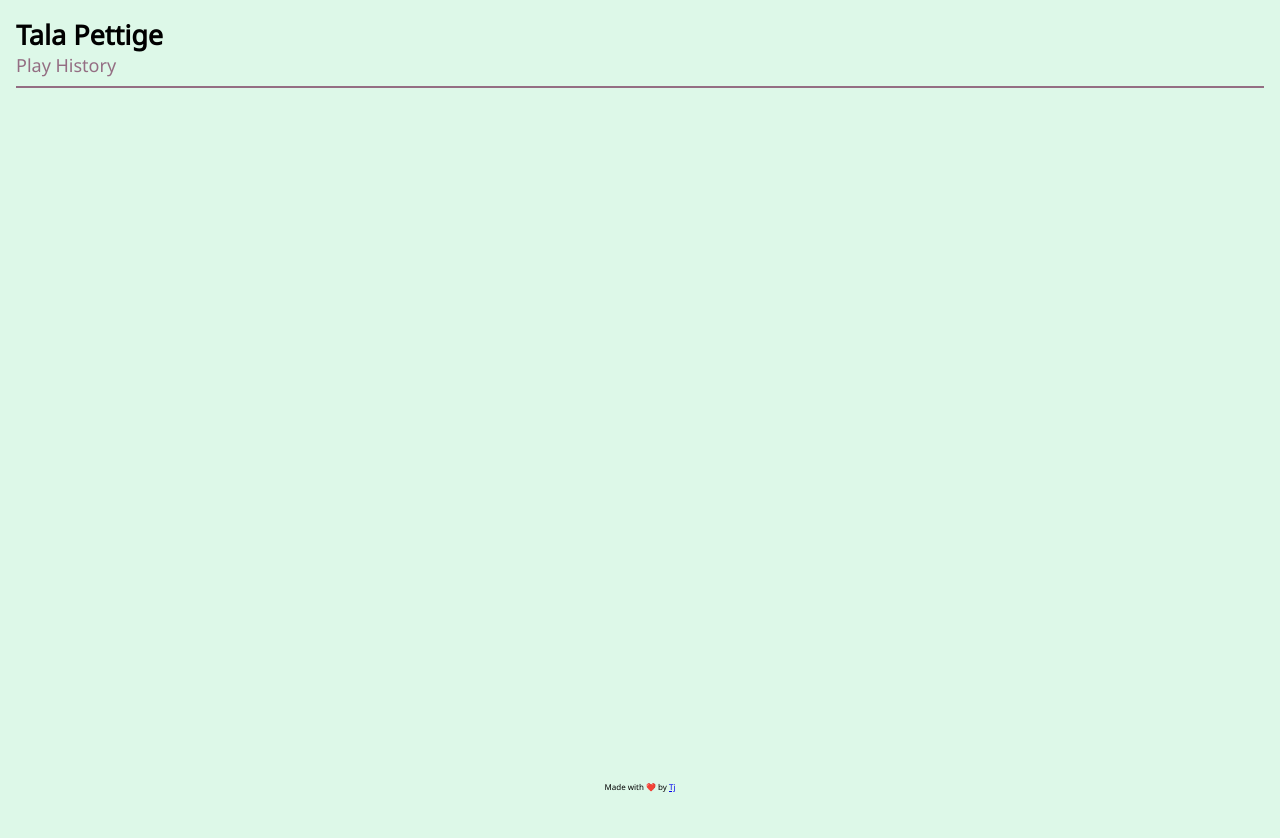
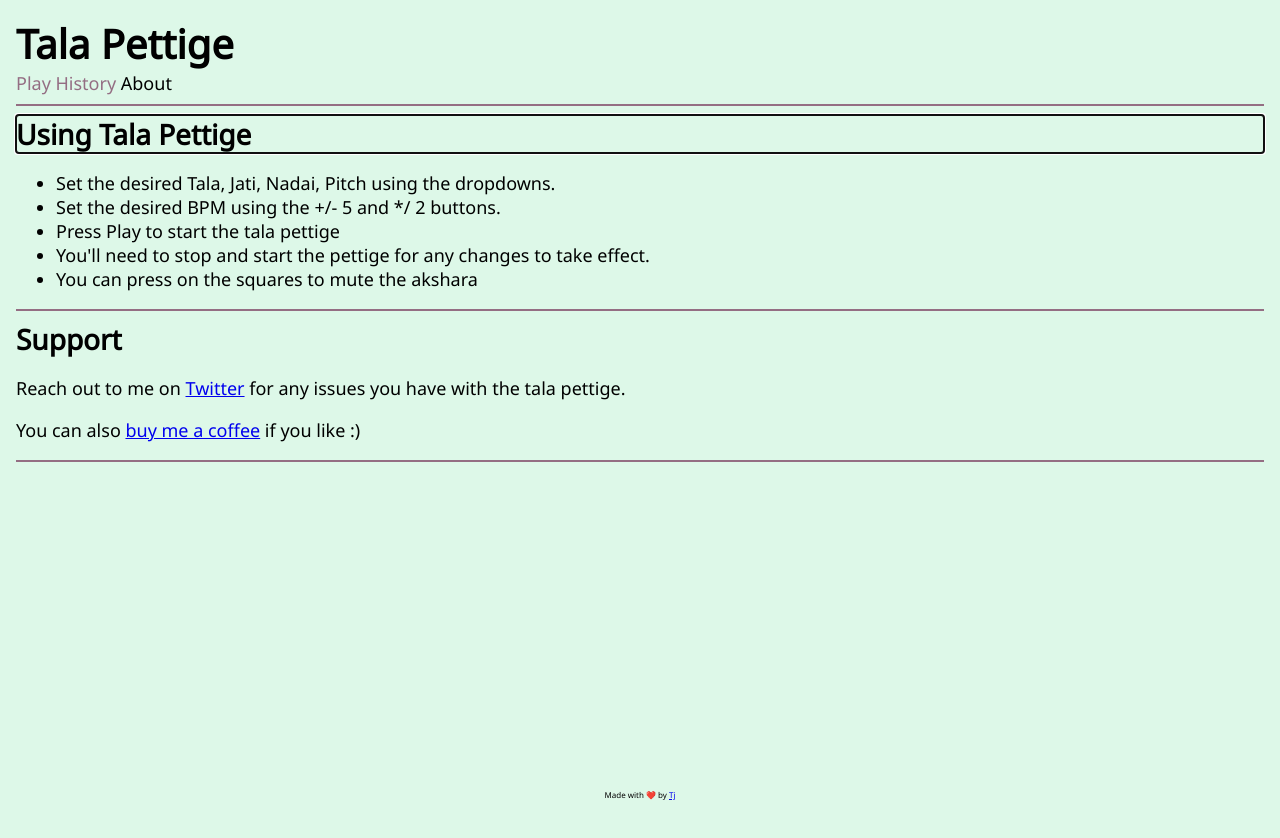
Before and after one commit to tejovanthn/talometer, a Svelte app: page /about in a window 1280 px wide. Shown: the top 838 px of the page. Before the commit the page ends 800 px from the top, so only its background shows below. Built offline with nearby package versions, Linux system fonts and the light colour scheme.

Commit message:
fixes #6

```diff
--- a/public/global.css
+++ b/public/global.css
@@ -32,3 +32,9 @@ nav > a {
 hr {
   border: 0.5px solid var(--primary);
 }
+h1 {
+  font-size: 2.5rem;
+}
+h2 {
+  font-size: 1.75rem;
+}
--- a/src/App.svelte
+++ b/src/App.svelte
@@ -2,6 +2,7 @@
   import { Router, Route } from "svelte-navigator";
   import Tala from "./Panels/Tala.svelte";
   import History from "./Panels/History.svelte";
+  import About from "./Panels/About.svelte";
   import ActiveLink from "./components/ActiveLink.svelte";
 </script>
 
@@ -10,6 +11,7 @@
     <h1>Tala Pettige</h1>
     <ActiveLink to="/">Play</ActiveLink>
     <ActiveLink to="history">History</ActiveLink>
+    <ActiveLink to="about">About</ActiveLink>
   </nav>
   <hr />
 
@@ -19,6 +21,9 @@
     </Route>
     <Route path="history">
       <History />
+    </Route>
+    <Route path="about">
+      <About />
     </Route>
   </main>
   <footer>
@@ -58,7 +63,10 @@
     text-align: center;
     bottom: 0;
     width: 100%;
-    margin: 0.5rem -1rem;
-    position: absolute;
+    position: sticky;
+    background: var(--body-background);
+  }
+  main {
+    min-height: 90vh;
   }
 </style>
--- /dev/null
+++ b/src/Panels/About.svelte
@@ -0,0 +1,27 @@
+<div>
+  <h2>Using Tala Pettige</h2>
+  <ul>
+    <li>Set the desired Tala, Jati, Nadai, Pitch using the dropdowns.</li>
+    <li>Set the desired BPM using the +/- 5 and */ 2 buttons.</li>
+    <li>Press Play to start the tala pettige</li>
+    <li>
+      You'll need to stop and start the pettige for any changes to take effect.
+    </li>
+    <li>You can press on the squares to mute the akshara</li>
+  </ul>
+  <hr />
+  <h2>Support</h2>
+  <p>
+    Reach out to me on <a href="https://twitter.com/ibakasura" target="_blank"
+      >Twitter</a
+    >
+    for any issues you have with the tala pettige.
+  </p>
+  <p>
+    You can also
+    <a href="https://buymeacoffee.com/tejovanthn" target="_blank"
+      >buy me a coffee</a
+    > if you like :)
+  </p>
+  <hr />
+</div>
```
